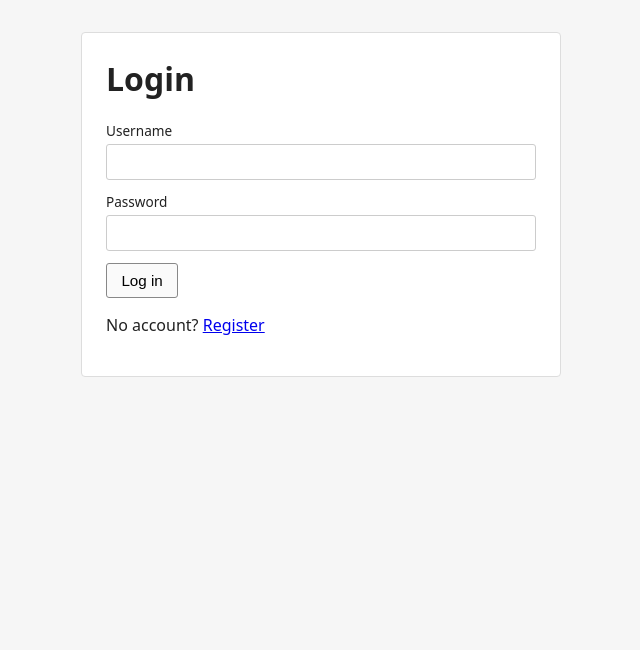
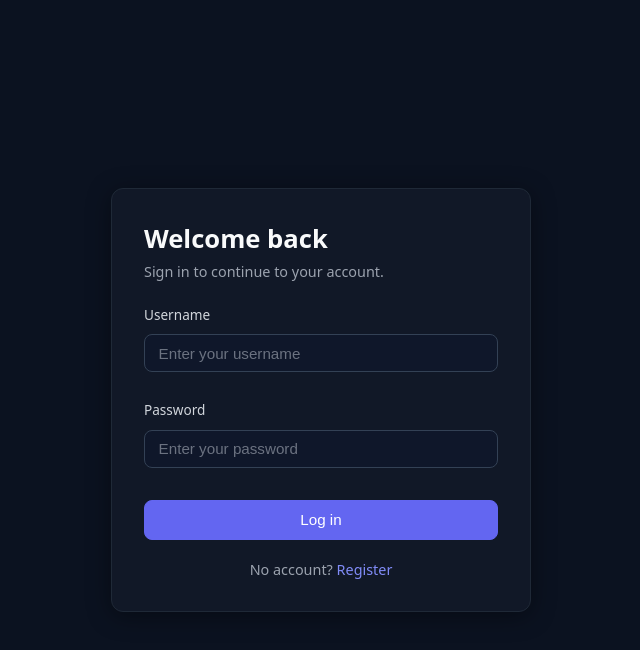
Before and after one commit to DanielPilant/project_5, a React (Vite) app: page /login in a window 1280 px wide. Shown: the top 650 px of the page, without its empty margins (319-959 px from the left). Built offline with nearby package versions, Linux system fonts and the light colour scheme.

Commit message:
feat: enhance login page UI with new styles and layout

```diff
--- a/src/pages/Login/Login.jsx
+++ b/src/pages/Login/Login.jsx
@@ -2,6 +2,7 @@ import { useContext, useState } from 'react';
 import { Link, useNavigate } from 'react-router-dom';
 import { getUserByUsername } from '../../api.js';
 import { UserContext } from '../../contexts/UserContext.jsx';
+import './login.css';
 
 export default function Login() {
   const navigate = useNavigate();
@@ -31,37 +32,50 @@ export default function Login() {
   }
 
   return (
-    <div className="page">
-      <h1>Login</h1>
-      <form onSubmit={handleSubmit}>
-        <div>
+    <div className="login-page">
+      <div className="login-card">
+        <h1>Welcome back</h1>
+        <p className="login-card__subtitle">Sign in to continue to your account.</p>
+        <form className="login-form" onSubmit={handleSubmit}>
+          <div className="login-form__field">
             <label htmlFor="username">Username</label>
             <input
               id="username"
+              className="login-form__input"
               type="text"
               value={username}
               onChange={(e) => setUsername(e.target.value)}
+              placeholder="Enter your username"
+              autoComplete="username"
               required
             />
           </div>
-        <div>
+          <div className="login-form__field">
             <label htmlFor="password">Password</label>
             <input
               id="password"
+              className="login-form__input"
               type="password"
               value={password}
               onChange={(e) => setPassword(e.target.value)}
+              placeholder="Enter your password"
+              autoComplete="current-password"
               required
             />
           </div>
           {error && <p className="error">{error}</p>}
-        <button type="submit" disabled={submitting}>
+          <button
+            type="submit"
+            className="login-form__submit"
+            disabled={submitting}
+          >
             {submitting ? 'Logging in...' : 'Log in'}
           </button>
         </form>
-      <p>
+        <p className="login-card__footer">
           No account? <Link to="/register">Register</Link>
         </p>
       </div>
+    </div>
   );
 }
--- /dev/null
+++ b/src/pages/Login/login.css
@@ -0,0 +1,136 @@
+body:has(.login-page) {
+  background: #0b1220;
+}
+
+.login-page {
+  min-height: 100vh;
+  display: flex;
+  align-items: center;
+  justify-content: center;
+  padding: 2rem 1rem;
+  font-family: system-ui, -apple-system, "Segoe UI", Roboto, sans-serif;
+  color: #e5e7eb;
+}
+
+.login-card {
+  width: 100%;
+  max-width: 420px;
+  background: #111827;
+  border: 1px solid #1f2937;
+  border-radius: 12px;
+  box-shadow: 0 4px 24px rgba(0, 0, 0, 0.4);
+  padding: 2rem;
+}
+
+.login-card h1 {
+  font-size: 1.6rem;
+  font-weight: 600;
+  margin: 0 0 0.35rem;
+  color: #f9fafb;
+}
+
+.login-card__subtitle {
+  margin: 0 0 1.5rem;
+  color: #9ca3af;
+  font-size: 0.9rem;
+}
+
+.login-form {
+  display: flex;
+  flex-direction: column;
+  gap: 1rem;
+}
+
+.login-form__field {
+  display: flex;
+  flex-direction: column;
+  gap: 0.4rem;
+}
+
+.login-form__field label {
+  font-size: 0.85rem;
+  font-weight: 500;
+  color: #d1d5db;
+}
+
+.login-form__input {
+  padding: 0.6rem 0.85rem;
+  border: 1px solid #334155;
+  border-radius: 8px;
+  font-size: 0.95rem;
+  background: #0f172a;
+  color: #e5e7eb;
+  transition: border-color 0.2s ease, box-shadow 0.2s ease;
+}
+
+.login-form__input::placeholder {
+  color: #6b7280;
+}
+
+.login-form__input:focus {
+  outline: none;
+  border-color: #6366f1;
+  box-shadow: 0 0 0 3px rgba(99, 102, 241, 0.25);
+}
+
+.login-form .error {
+  background: #3f1d1d;
+  border: 1px solid #7f1d1d;
+  color: #fca5a5;
+  padding: 0.55rem 0.8rem;
+  border-radius: 6px;
+  font-size: 0.9rem;
+  margin: 0;
+}
+
+.login-form__submit {
+  display: inline-flex;
+  align-items: center;
+  justify-content: center;
+  margin-top: 0.25rem;
+  padding: 0.65rem 1rem;
+  border-radius: 8px;
+  font-size: 0.95rem;
+  font-weight: 500;
+  cursor: pointer;
+  border: 1px solid #6366f1;
+  background: #6366f1;
+  color: #fff;
+  transition: background-color 0.2s ease, border-color 0.2s ease,
+    box-shadow 0.2s ease;
+}
+
+.login-form__submit:hover:not(:disabled) {
+  background: #818cf8;
+  border-color: #818cf8;
+}
+
+.login-form__submit:disabled {
+  opacity: 0.55;
+  cursor: not-allowed;
+}
+
+.login-card__footer {
+  margin: 1.25rem 0 0;
+  text-align: center;
+  font-size: 0.9rem;
+  color: #9ca3af;
+}
+
+.login-card__footer a {
+  color: #818cf8;
+  text-decoration: none;
+  font-weight: 500;
+}
+
+.login-card__footer a:hover {
+  color: #a5b4fc;
+  text-decoration: underline;
+}
+
+@media (max-width: 480px) {
+  .login-card {
+    padding: 1.5rem;
+    border-radius: 8px;
+  }
+}
```
Lines whose indentation alone changed are shown as unchanged.
